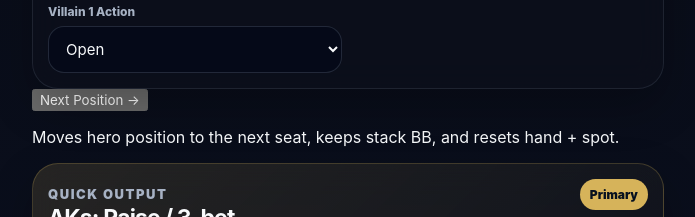
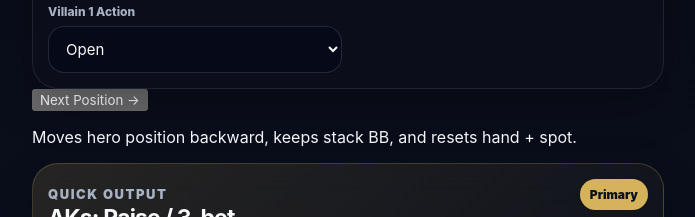
Before and after one commit to gachunw1993-svg/pokercharts_v5, a React (Vite) app: page / in a window 1280 px wide. Shown: the part 800-1017 px from the top of the page, without its empty margins (292-987 px from the left). Built offline with nearby package versions, Linux system fonts and the light colour scheme.

Commit message:
Update main.jsx
fix position error

```diff
--- a/src/main.jsx
+++ b/src/main.jsx
@@ -550,9 +550,10 @@ function PreflopAnalyzer() {
 
   function nextHand() {
     const currentIndex = positions.indexOf(heroPos);
-    const nextIndex = currentIndex >= 0 ? (currentIndex + 1) % positions.length : 0;
+    const nextIndex = currentIndex >= 0 ? (currentIndex - 1 + positions.length) % positions.length : 0;
 
-    // Rotate hero position and reset selected hand.
+    // Rotate hero position backward through the table order.
+    // Example: BTN -> CO -> HJ -> LJ.
     setHeroPos(positions[nextIndex]);
     setHeroHand("AKs");
     // Stack BB intentionally stays the same across positions.
@@ -587,7 +588,7 @@ function PreflopAnalyzer() {
 
       <section className="quickActionCard">
         <button type="button" onClick={nextHand}>Next Position →</button>
-        <p>Moves hero position to the next seat, keeps stack BB, and resets hand + spot.</p>
+        <p>Moves hero position backward, keeps stack BB, and resets hand + spot.</p>
       </section>
 
       {isUtgStraddleFormat(format) && (
```
